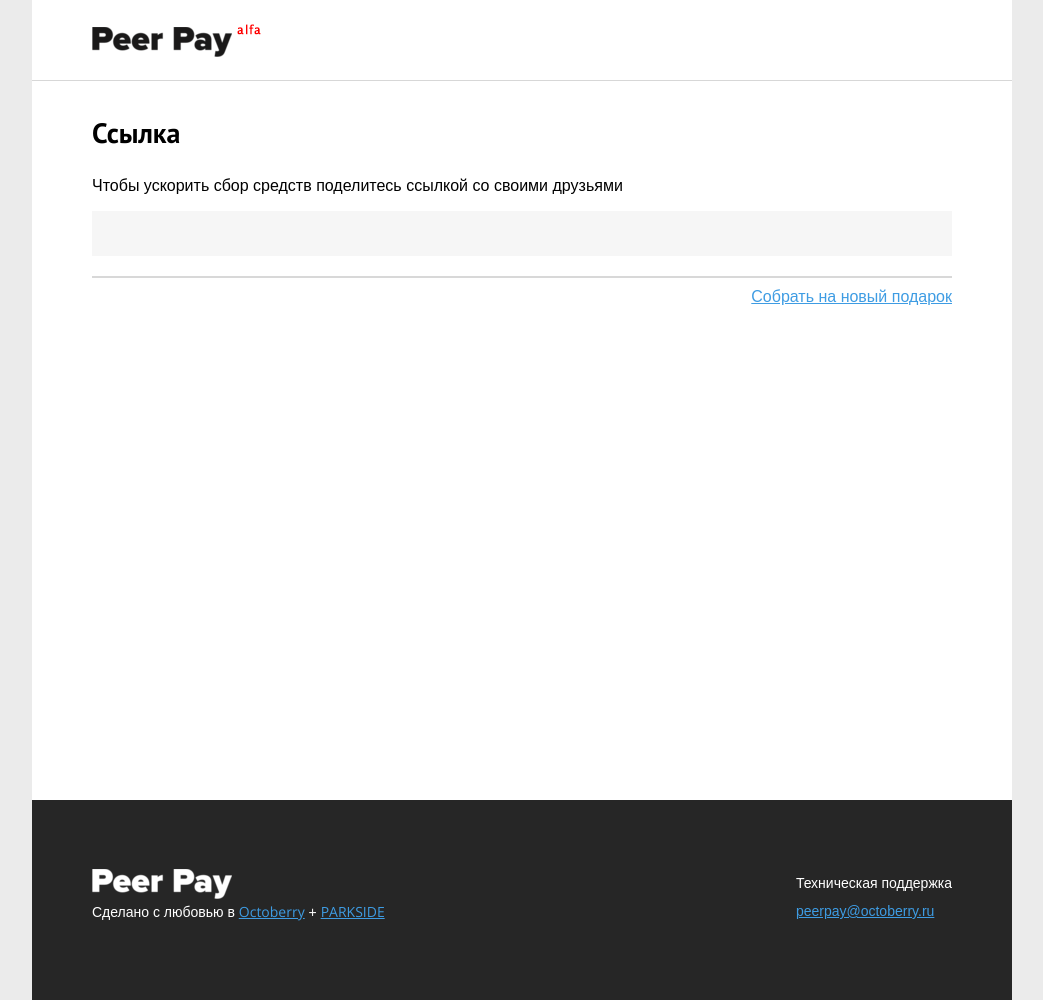
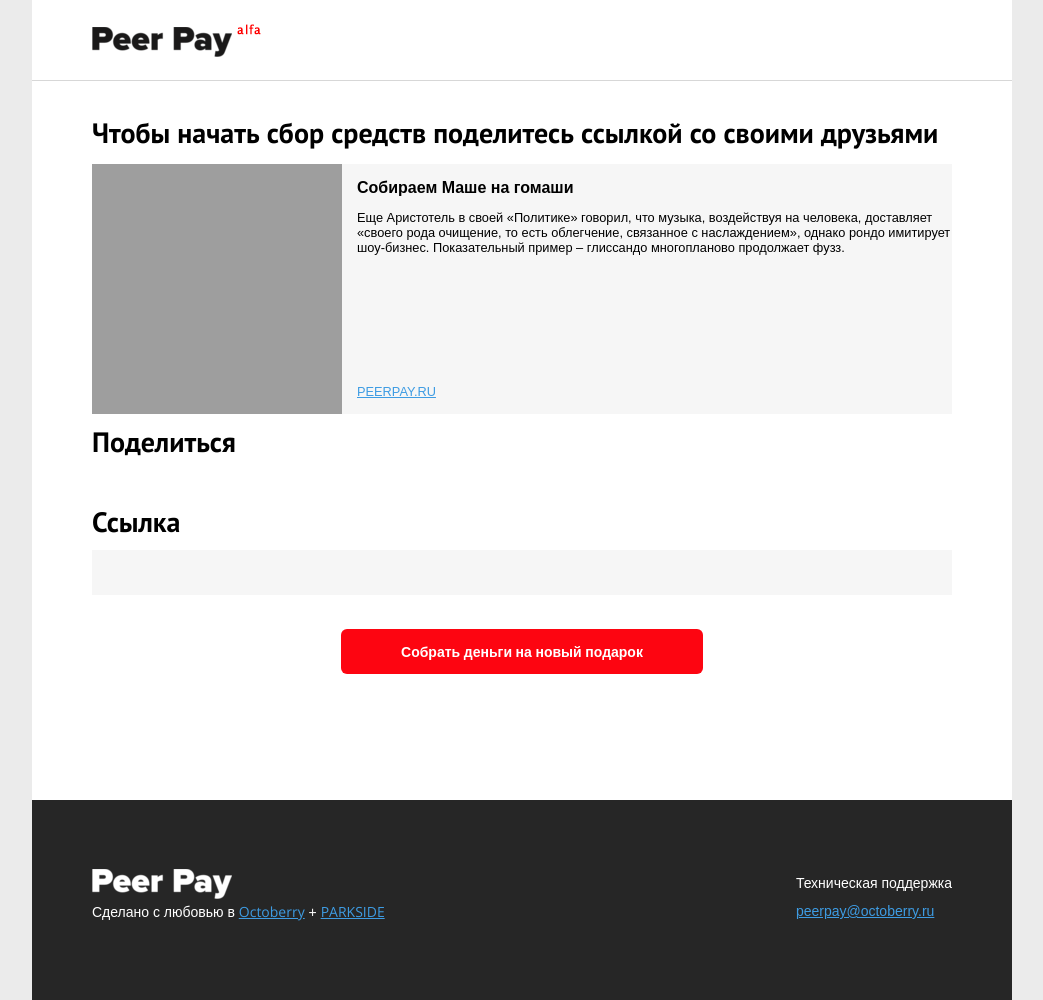
Before and after one commit to octoberry/qiwihack, a Flask app: template app/templates/success.html in a window 1280 px wide. Shown: the whole page, without its empty margins (118-1161 px from the left). Run offline with Flask 2, Linux system fonts and the light colour scheme; the template is opened without the code that fills it, so the values that code supplies are empty; parts of the project's set-up code (start-up, migrations or seed data) failed here and were passed over; some libraries are stand-ins or nearby versions.

Commit message:
PEER-1 Превью объвления на странице шаринга события

```diff
--- a/app/models.py
+++ b/app/models.py
@@ -2,12 +2,12 @@
 __author__ = 'fuse'
 
 from server import db, hashids
-from pony.orm import Required, Optional, select, LongStr
+from pony.orm import Required, Optional, select, LongStr, LongUnicode
 from datetime import datetime
 
 
 class Events(db.Entity):
-    description = Required(unicode)
+    description = Required(LongUnicode)
     amount = Required(int)
     rebill_anchor = Optional(unicode)
     image = Required(unicode)
--- a/app/static/styles/main.css
+++ b/app/static/styles/main.css
@@ -638,3 +638,40 @@ body {
 .how-to-use .next-step img {
     margin-bottom: 54px;
 }
+
+.form-center {
+    text-align: center
+}
+
+.input-block {
+    display: inline-block;
+    text-decoration: none;
+}
+
+.creation-page__gift {
+    position: relative;
+}
+
+.creation-page__gift .share-photo__gift {
+  margin-right: 15px;
+
+}
+
+.creation-page__gift .share-desc__gift {
+    margin: 0;
+}
+
+.creation-page__gift .share-desc__gift h2 {
+  font-size: 1em;
+    padding-top: 15px;
+}
+
+.creation-page__gift .share-desc__gift p {
+  font-size: 0.8em;
+}
+
+.creation-page__gift .share-link {
+  font-size: 0.8em;
+  position: absolute;
+  bottom: 15px;
+}
--- a/app/templates/index.html
+++ b/app/templates/index.html
@@ -1,5 +1,5 @@
 <!DOCTYPE html>
-<title>PeerPay</title>
+<title>PeerPay - Быстрый способ собрать деньги на подарок</title>
 <head>
 	<meta charset="utf"/>
 	{% block metatags %}{% endblock %}
--- a/app/templates/success.html
+++ b/app/templates/success.html
@@ -5,21 +5,32 @@
 <meta property="og:url" content="{{ event.url }}" />
 {% endblock %}
 {% block content %}
-<div class="share-link-page">
+<div class="share-link-page creation-page">
 	<div class="spacer--big"></div>
+	<h2 class="title-h2">Чтобы начать сбор средств поделитесь ссылкой со своими друзьями</h2>
+    <div class="creation-page__gift">
+        <div class="gift__photo input-item share-photo__gift" style="background-image: url(http://127.0.0.1:5000/static/uploads/thumb216939130046317777111743377133098798720Untitled-1.jpg);"></div>
+        <a class="share-link" href="http://www.peerpay.ru">PEERPAY.RU</a>
+        <div class="gift__desc input-item share-desc__gift">
+            <h2>Собираем Маше на гомаши</h2>
+            <p>Еще Аристотель в своей «Политике» говорил, что музыка, воздействуя на человека, доставляет «своего рода очищение, то есть облегчение, связанное с наслаждением», однако рондо имитирует шоу-бизнес. Показательный пример – глиссандо многопланово продолжает фузз.</p>
+        </div>
+    </div>
+	<div class="spacer--small"></div>
+	<h2 class="title-h2">Поделиться</h2>
+	<div class="spacer--small"></div>
+	<div class="yashare-auto-init" data-yashareL10n="ru"
+		 data-yashareQuickServices="yaru,vkontakte,facebook,twitter,odnoklassniki,moimir" data-yashareTheme="counter" data-yashareLink="{{ event.url }}"></div>
+	<div class="spacer spacer--big"></div>
 	<h2 class="title-h2">Ссылка</h2>
 	<div class="spacer--small"></div>
-	<p>Чтобы ускорить сбор средств поделитесь ссылкой со своими друзьями</p>
 	<div class="input-item">
 		<input class="input-item__text input-item__text--full-width" type="text" name="url" value="{{ event.url }}">
 	</div>
-	<div class="spacer--small"></div>
-	<div class="yashare-auto-init" data-yashareL10n="ru"
-		 data-yashareQuickServices="yaru,vkontakte,facebook,twitter,odnoklassniki,moimir" data-yashareTheme="counter" data-yashareLink="{{ event.url }}"></div>
-	<div class="spacer spacer--small"></div>
-	<hr class="split-line"/>
-	<div class="spacer spacer--small"></div>
-	<a href="/new" class="float-right">Собрать на новый подарок</a>
+	<div class="spacer--big"></div>
+    <div class="form-center clearfix">
+        <a class="button button--big button--red input-block" href="/new">Собрать деньги на новый подарок</a>
+    </div>
 </div>
 <script>
 	// remove image url from localStorage
```
